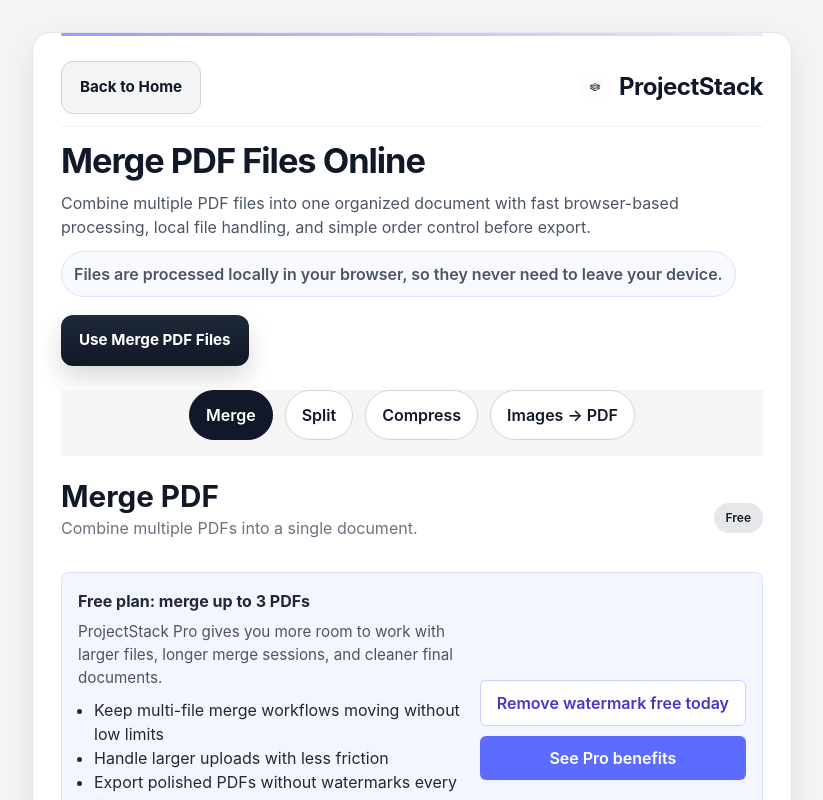
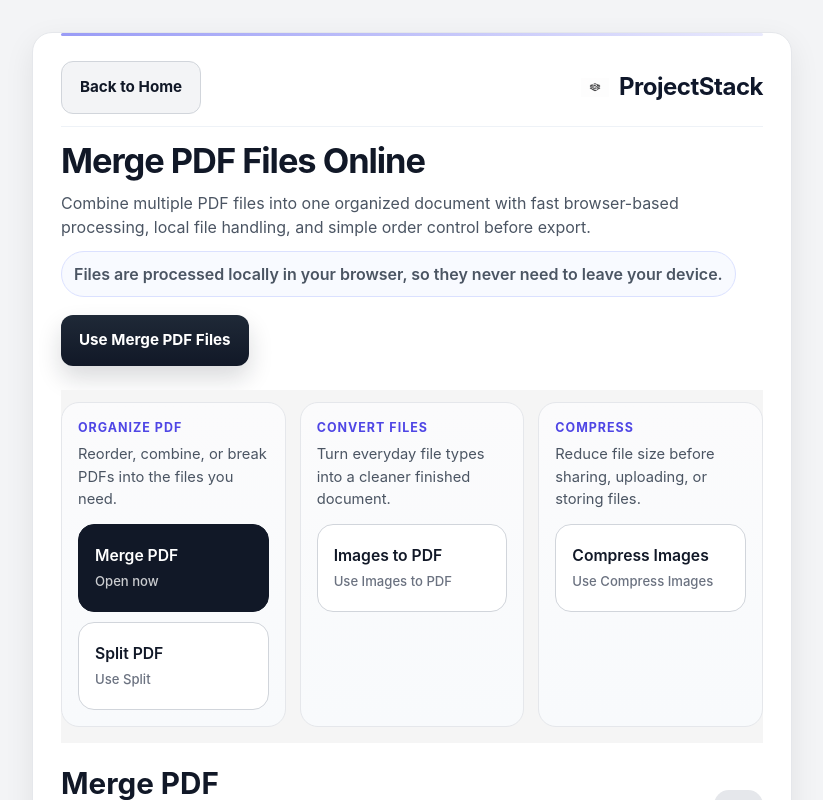
Before and after one commit to Zer0Flaw/pdf-tools, a React (Vite) app: page / in a window 1280 px wide. Both pictures are taken after a click on the button "Open Workspace". Shown: the top 800 px of the page, without its empty margins (228-1051 px from the left). Built offline with nearby package versions, Linux system fonts and the light colour scheme.

Commit message:
Group workspace navigation by tool category

```diff
--- a/src/components/ToolNav.jsx
+++ b/src/components/ToolNav.jsx
@@ -1,23 +1,60 @@
-// src/components/ToolNav.jsx
-const TOOLS = [
-  { id: "merge", label: "Merge" },
-  { id: "split", label: "Split" },
-  { id: "compress", label: "Compress" },
-  { id: "images", label: "Images → PDF" },
+const TOOL_GROUPS = [
+  {
+    id: "organize",
+    label: "Organize PDF",
+    description: "Reorder, combine, or break PDFs into the files you need.",
+    tools: [
+      { id: "merge", label: "Merge PDF", shortLabel: "Merge" },
+      { id: "split", label: "Split PDF", shortLabel: "Split" },
+    ],
+  },
+  {
+    id: "convert",
+    label: "Convert Files",
+    description: "Turn everyday file types into a cleaner finished document.",
+    tools: [{ id: "images", label: "Images to PDF", shortLabel: "Images to PDF" }],
+  },
+  {
+    id: "compress",
+    label: "Compress",
+    description: "Reduce file size before sharing, uploading, or storing files.",
+    tools: [
+      {
+        id: "compress",
+        label: "Compress Images",
+        shortLabel: "Compress Images",
+      },
+    ],
+  },
 ];
 
 export default function ToolNav({ activeTool, onChange }) {
   return (
-    <div className="tool-nav">
-      {TOOLS.map((tool) => (
+    <div className="tool-nav" aria-label="Workspace tool navigation">
+      {TOOL_GROUPS.map((group) => (
+        <section key={group.id} className="tool-nav-group">
+          <div className="tool-nav-group-copy">
+            <p className="tool-nav-group-label">{group.label}</p>
+            <p className="tool-nav-group-description">{group.description}</p>
+          </div>
+
+          <div className="tool-nav-group-tools">
+            {group.tools.map((tool) => (
               <button
                 key={tool.id}
                 type="button"
                 className={`tool-tab ${activeTool === tool.id ? "active" : ""}`}
                 onClick={() => onChange(tool.id)}
+                aria-pressed={activeTool === tool.id}
               >
-          {tool.label}
+                <span className="tool-tab-title">{tool.label}</span>
+                <span className="tool-tab-sub">
+                  {activeTool === tool.id ? "Open now" : `Use ${tool.shortLabel}`}
+                </span>
               </button>
+            ))}
+          </div>
+        </section>
       ))}
     </div>
   );
--- a/src/index.css
+++ b/src/index.css
@@ -455,27 +455,43 @@ h1 {
     0 4px 12px rgba(17, 24, 39, 0.22);
 }
 .tool-nav {
-  display: flex;
-  flex-wrap: wrap;
-  gap: 0.75rem;
-  margin-bottom: 1rem;
-  justify-content: center;
+  display: grid;
+  grid-template-columns: repeat(3, minmax(0, 1fr));
+  gap: 14px;
+  margin-bottom: 1.5rem;
 }
 
 .tool-tab {
   border: 1px solid #d1d5db;
-  background: white;
+  background: #ffffff;
   color: #111827;
-  padding: 0.75rem 1rem;
-  border-radius: 999px;
+  padding: 0.95rem 1rem;
+  border-radius: 16px;
   font-weight: 600;
   cursor: pointer;
   transition: all 0.2s ease;
+  text-align: left;
+  display: flex;
+  flex-direction: column;
+  gap: 4px;
+  min-height: 88px;
+  justify-content: center;
+}
+
+.tool-tab-title {
+  font-size: 0.98rem;
+}
+
+.tool-tab-sub {
+  font-size: 0.82rem;
+  font-weight: 500;
+  color: #6b7280;
 }
 
 .tool-tab:hover {
   border-color: #9ca3af;
   background: #f9fafb;
+  transform: translateY(-1px);
 }
 
 .tool-tab.active {
@@ -484,8 +500,44 @@ h1 {
   border-color: #111827;
 }
 
-.tool-nav {
-  margin-bottom: 1.5rem;
+.tool-tab.active .tool-tab-sub {
+  color: rgba(255, 255, 255, 0.78);
+}
+
+.tool-nav-group {
+  border: 1px solid #e5e7eb;
+  background: linear-gradient(180deg, #fbfbfc 0%, #f8fafc 100%);
+  border-radius: 18px;
+  padding: 16px;
+  display: flex;
+  flex-direction: column;
+  gap: 14px;
+}
+
+.tool-nav-group-copy {
+  min-height: 72px;
+}
+
+.tool-nav-group-label {
+  margin: 0 0 6px;
+  font-size: 0.78rem;
+  font-weight: 700;
+  letter-spacing: 0.08em;
+  text-transform: uppercase;
+  color: #4f46e5;
+}
+
+.tool-nav-group-description {
+  margin: 0;
+  color: #4b5563;
+  font-size: 0.92rem;
+  line-height: 1.5;
+}
+
+.tool-nav-group-tools {
+  display: flex;
+  flex-direction: column;
+  gap: 10px;
 }
 
 .locked-header {
@@ -699,6 +751,7 @@ h1 {
   top: 0;
   z-index: 10;
   background: #f5f5f5;
+  padding: 12px 0 1rem;
   padding-bottom: 1rem;
 }
 
@@ -1149,6 +1202,14 @@ h1 {
 }
 
 @media (max-width: 640px) {
+  .tool-nav {
+    grid-template-columns: 1fr;
+  }
+
+  .tool-nav-group-copy {
+    min-height: 0;
+  }
+
   .tool-header h1 {
     font-size: 1.55rem;
   }
```
Lines whose indentation alone changed are shown as unchanged.
